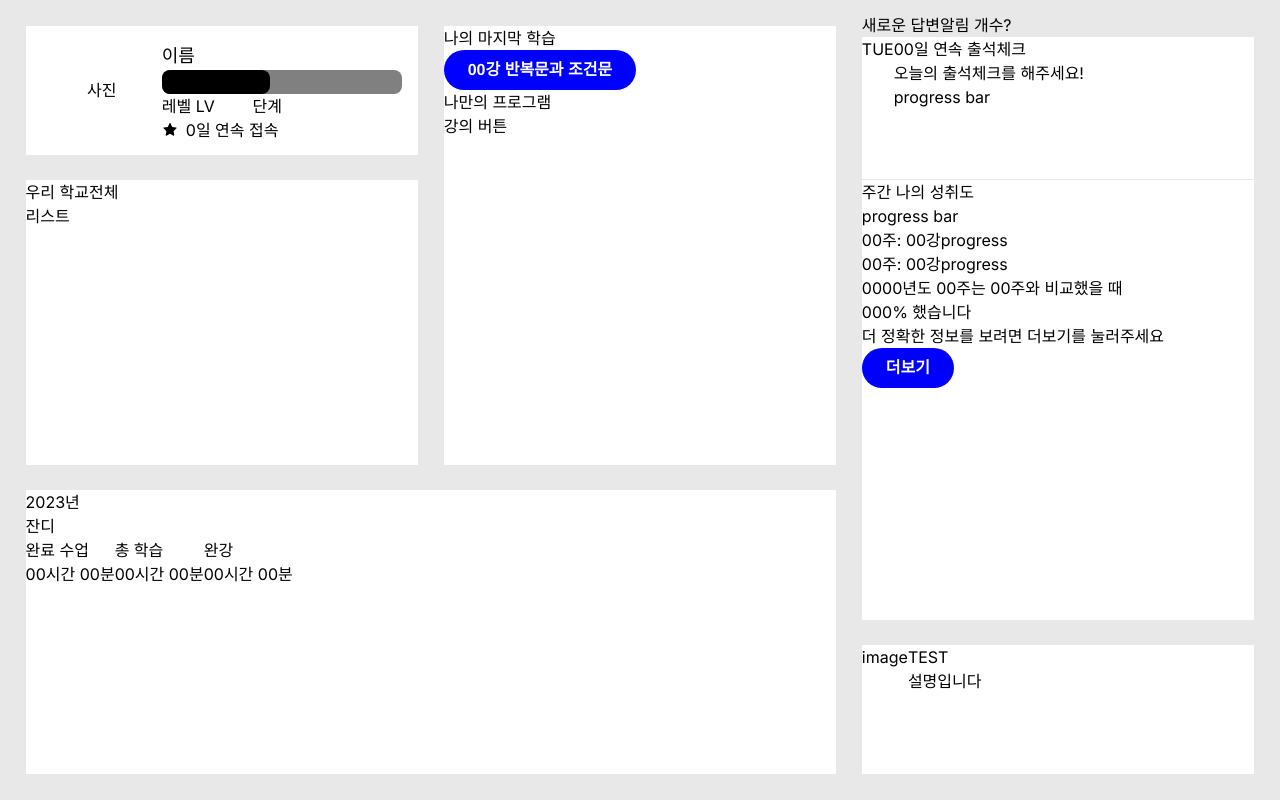
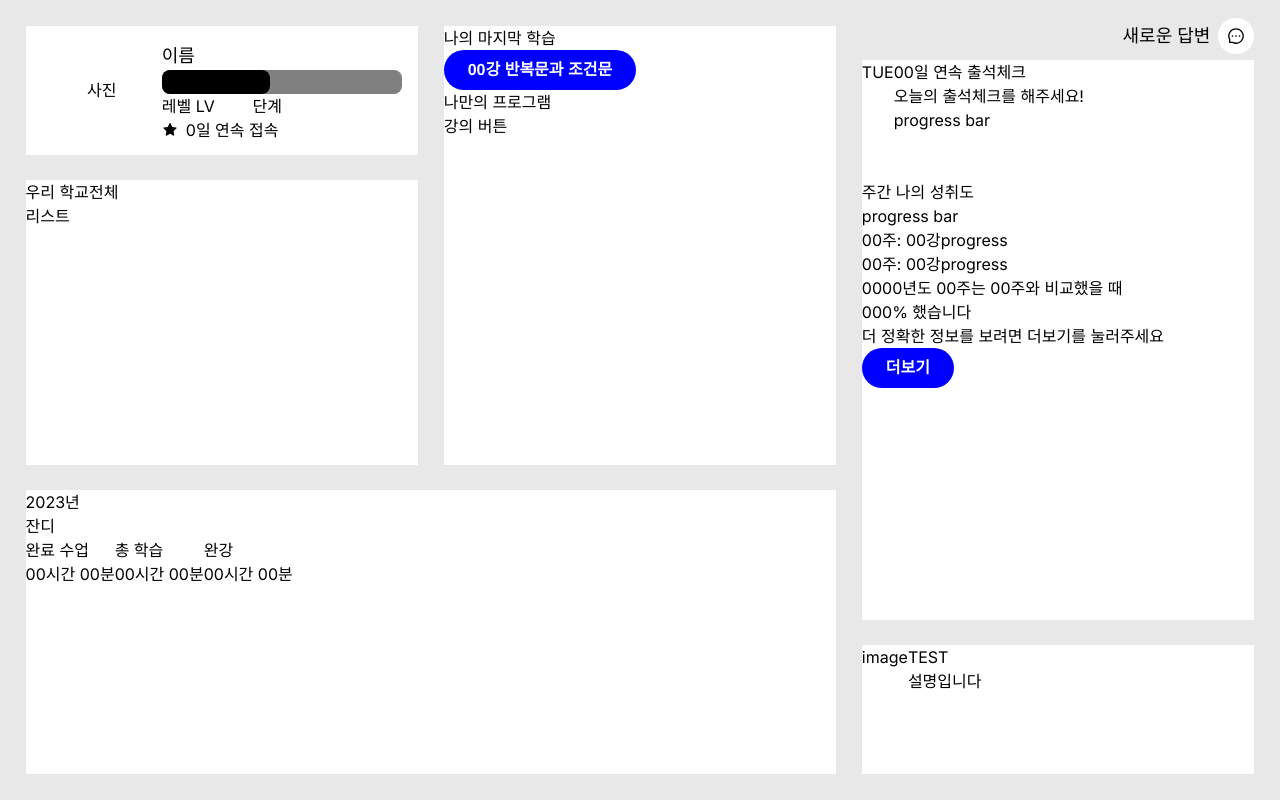
Before and after one commit to Geupjo-Hackathon/KoreanTiger-FE, a Next.js app: page /student in a window 1280 px wide. Built offline with nearby package versions, Linux system fonts and the light colour scheme.

Commit message:
style :: 학생 메인 - 선생님 답변 추가

```diff
--- a/src/components/common/alert/Alert.js
+++ b/src/components/common/alert/Alert.js
@@ -1,10 +1,16 @@
 import React from "react";
+import { AiOutlineMessage } from "react-icons/ai";
 
 const Alert = () => {
   return (
-    <div className="flex flex-row">
-      <p>새로운 답변</p>
-      <div>알림 개수?</div>
+    <div className="flex flex-row justify-end items-center w-full h-1/3">
+      <p className="text-lg mr-2">새로운 답변</p>
+      <div
+        className="h-9 w-9 flex justify-center items-center rounded-full"
+        style={{ backgroundColor: "white" }}
+      >
+        <AiOutlineMessage className="text-lg" />
+      </div>
     </div>
   );
 };
```
